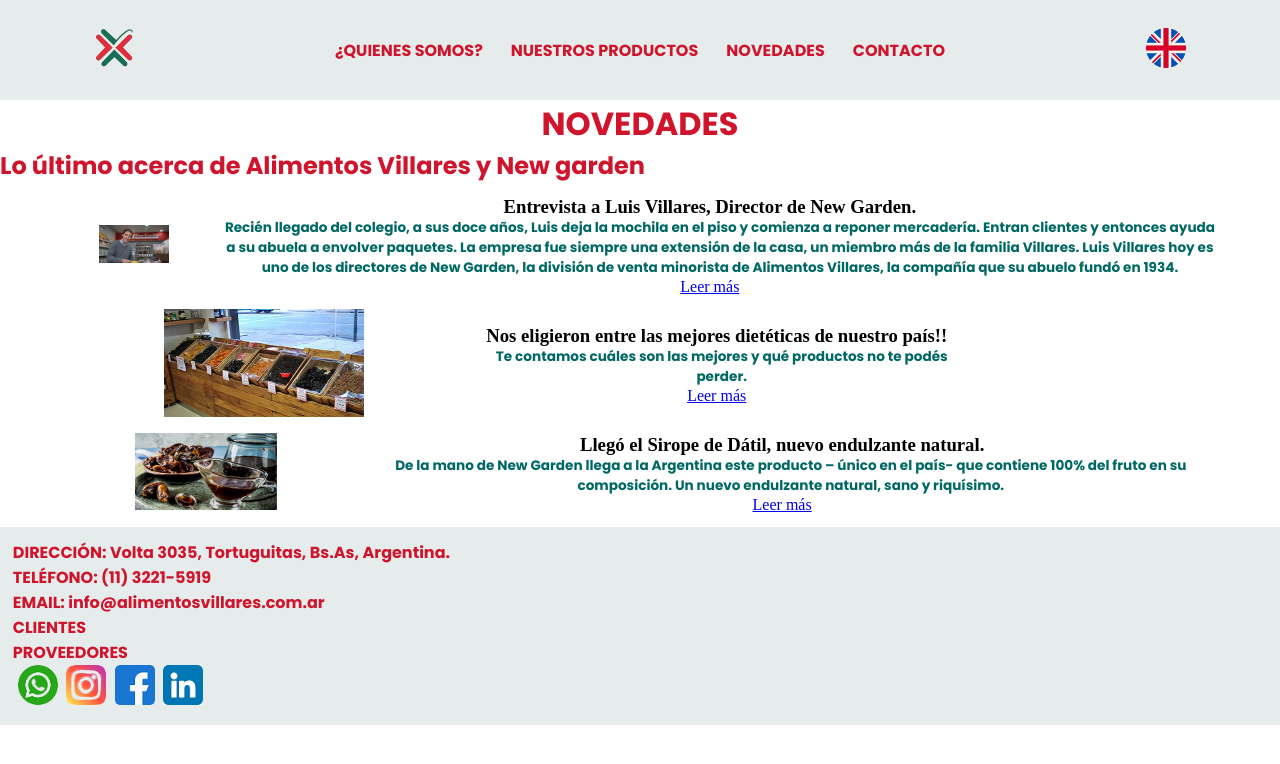
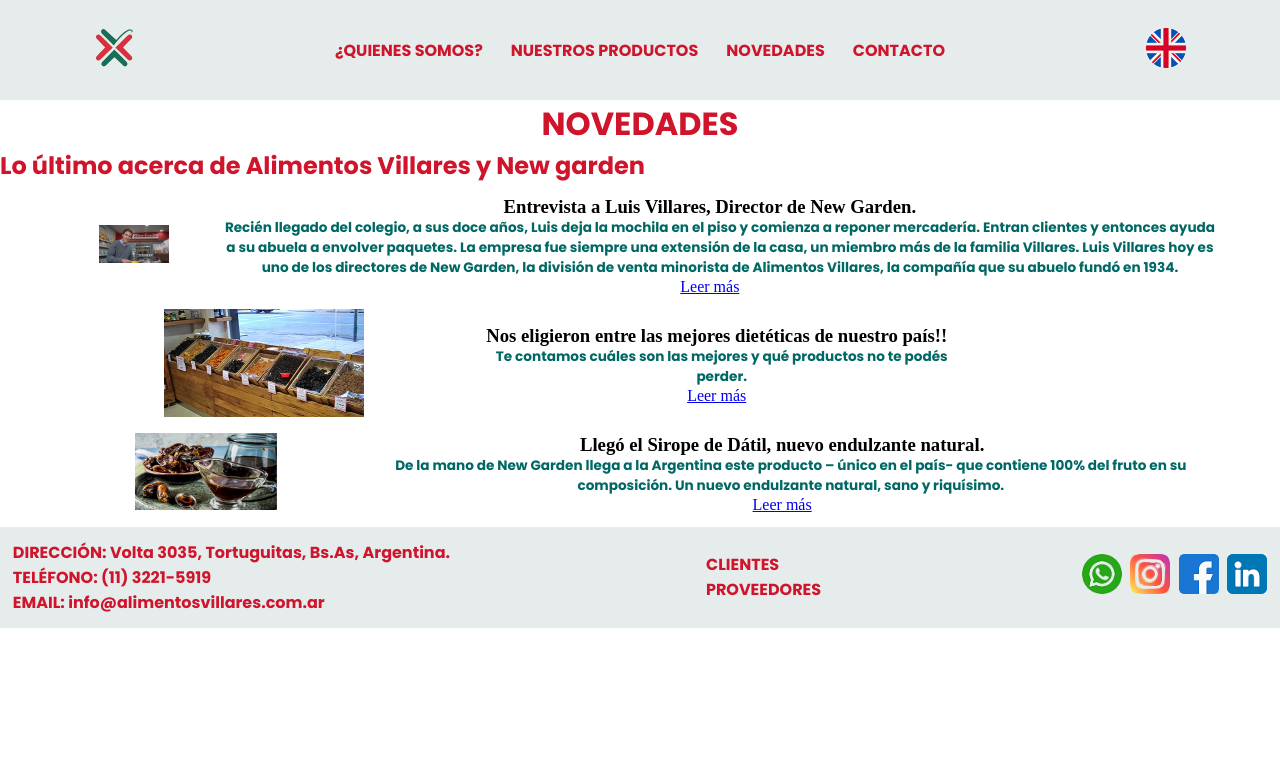
Before and after one commit to Facundo2244/proyecto-desarrollo-web-coderhouse, a plain HTML site: page pages/novedades.html in a window 1280 px wide. Drawn offline with Linux system fonts and the light colour scheme.

Commit message:
correcciones style y html

```diff
--- a/pages/novedades.html
+++ b/pages/novedades.html
@@ -13,7 +13,6 @@
     <!-- Header -->
     <header class="menu">
         <a href="../index.html"><img src="../assets/img/isotipo-marca.png" alt="Logo institucional"></a>
-
         <nav>
             <ul>
                 <li><a href="../pages/quienes-somos.html">¿QUIENES SOMOS?</a></li>
@@ -22,7 +21,6 @@
                 <li><a href="../pages/contacto.html">CONTACTO</a></li>
             </ul>
         </nav>
-
         <a href="../pages/futuras-paginas/futura-pagina.ingles.html"><img src="../assets/img/reino-unido.png" alt="Bandera Reino Unido"></a>
     </header>
     <main>
@@ -61,27 +59,23 @@
             </article>
         </section>
     </main>
-    <footer>
     <!-- Footer -->
     <footer class="footer">
-        <div class="f-container">
         <div class="contacto">
             <p>DIRECCIÓN: Volta 3035, Tortuguitas, Bs.As, Argentina.<br>TELÉFONO: (11) 3221-5919<br>EMAIL: info@alimentosvillares.com.ar
         </div>
-
         <div class="clientes-proveedores">
             <ul>
-                    <li><a class="botones" href="../pages/futuras-paginas/futura-page-clientes.html">CLIENTES</a></li>
-                    <li><a class="botones" href="../pages/futuras-paginas/futura-page-proveedores.html">PROVEEDORES</a></li>
+                <li><a class="botones" href="./futuras-paginas/futura-page-clientes.html">CLIENTES</a></li>
+                <li><a class="botones" href="./futuras-paginas/futura-page-proveedores.html">PROVEEDORES</a></li>
             </ul>
         </div>
-
         <div class="redes-sociales">
             <a  href="https://api.whatsapp.com/send?phone=5491127869756"><img src="../assets/img/whatsapp.png" alt="logo de whatsapp"></a>
             <a  href="https://www.instagram.com/alimentosvillares/"><img src="../assets/img/instagram.png" alt="logo de instagram"></a>
             <a  href="https://www.facebook.com/alimentosvillares.arg/"><img src="../assets/img/facebook.png" alt="logo de facebook"></a>
             <a  href="https://ar.linkedin.com/company/alimentos-villares"><img src="../assets/img/linkedin.png" alt="logo de linkedin"></a>
         </div>
-        </div>
+    </footer>
 </body>
 </html>
```
Also changed, not shown: pages/contacto.html (+3 -13 lines), pages/nuestros.productos.html (+3 -8 lines). Lines whose indentation alone changed are shown as unchanged.
